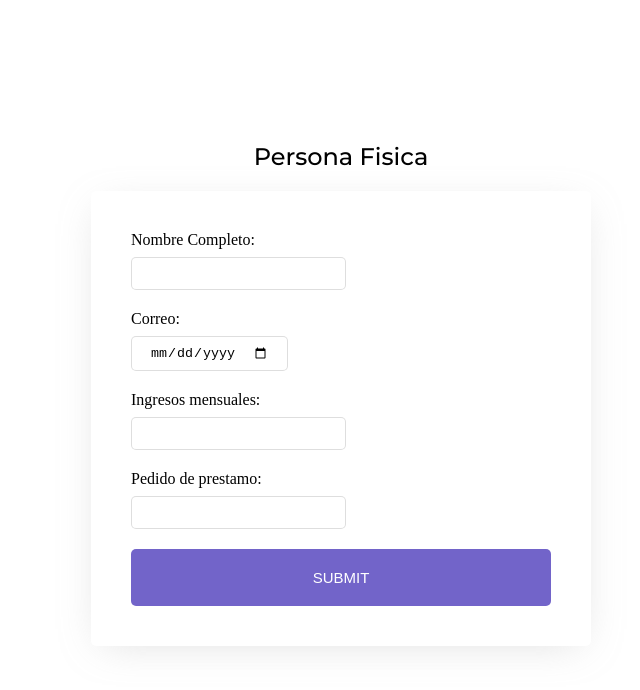
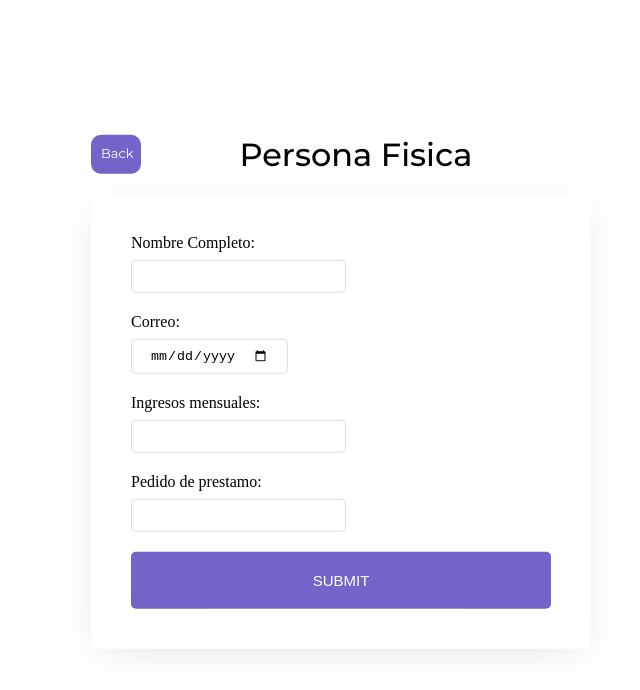
Before and after one commit to sebastiancrossa/kredito, a React (Create React App) app: page /persona/fisica/form in a window 1280 px wide. Shown: the top 690 px of the page, without its empty margins (299-939 px from the left). Built offline with nearby package versions, Linux system fonts and the light colour scheme.

Commit message:
Minor UI changes to the form

```diff
--- a/src/pages/PersonaFisica.css
+++ b/src/pages/PersonaFisica.css
@@ -1,17 +1,37 @@
 .personafisica {
   position: absolute;
-  top: 48%;
+  top: 49%;
   left: 50%;
   margin-right: -50%;
   transform: translate(-50%, -50%);
 }
 
-.personafisica-header {
+.personafisica-info {
+  margin-bottom: 20px;
+  display: grid;
+  grid-template-columns: 10% 90%;
+}
+
+.personafisica-info-header {
   display: block;
   text-align: center;
+  margin: 0 auto;
 
   font-family: 'Montserrat', Arial, Helvetica, sans-serif;
   font-weight: 500;
+  padding-right: 20px;
+}
+
+.personafisica-info-back {
+  text-decoration: none;
+  color: white;
+  background-color: #7264c9;
+  border-radius: 10px;
+  padding: 10px;
+
+  font-family: 'Montserrat', Arial, Helvetica, sans-serif;
+  font-weight: 400;
+  font-size: 13px;
 }
 
 .personafisica-form {
--- a/src/pages/PersonaFisica.js
+++ b/src/pages/PersonaFisica.js
@@ -1,5 +1,7 @@
 import React, { Component } from 'react';
 import './PersonaFisica.css';
+
+import { Link } from 'react-router-dom';
 
 import PersonaFisicaForm from '../components/PersonaFisicaForm';
 
@@ -7,7 +9,12 @@ class PersonaFisica extends Component {
   render() {
     return (
       <div className='personafisica'>
-        <h2 className='personafisica-header'>Persona Fisica</h2>
+        <div className='personafisica-info'>
+          <Link className='personafisica-info-back' to='/'>
+            Back
+          </Link>
+          <h1 className='personafisica-info-header'>Persona Fisica</h1>
+        </div>
 
         <div className='personafisica-form'>
           <PersonaFisicaForm />
```
